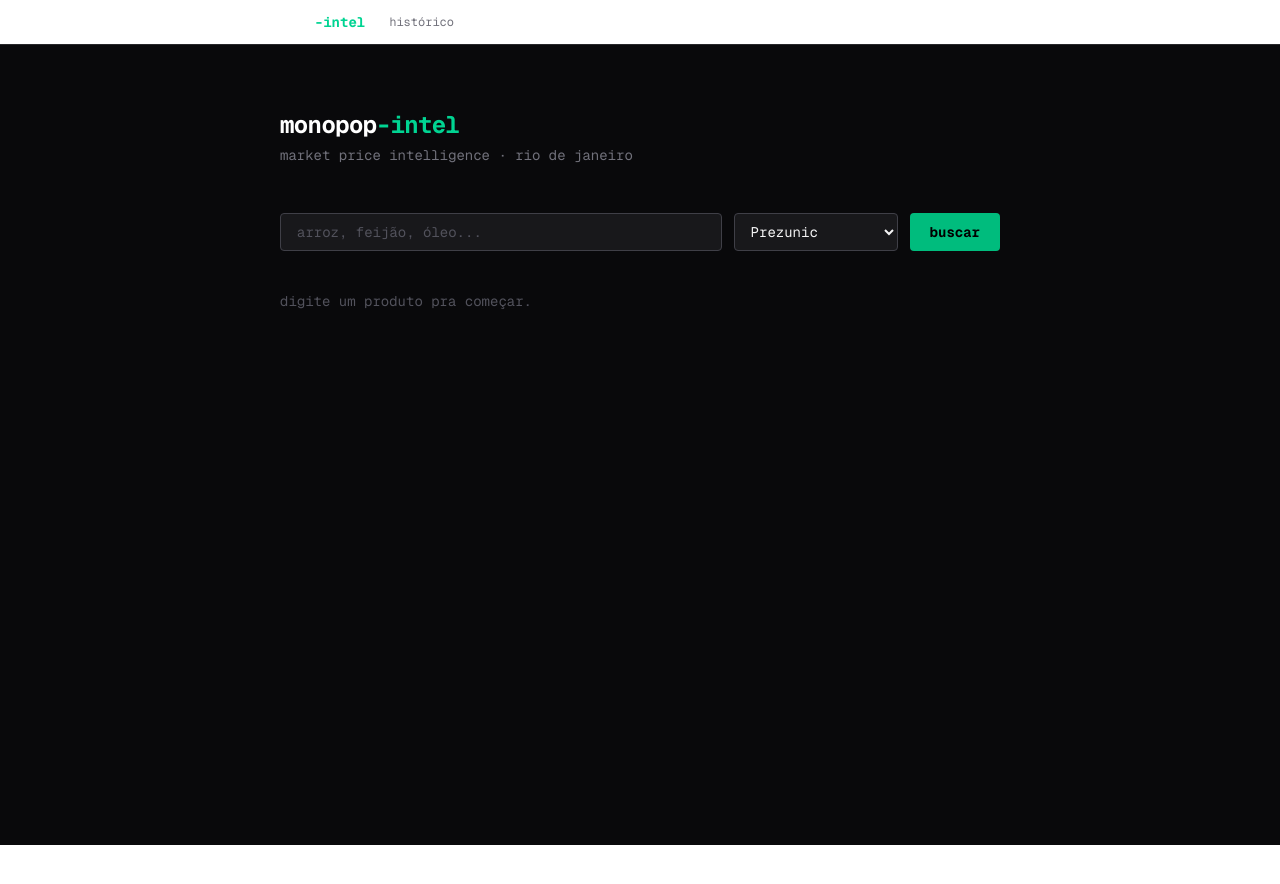
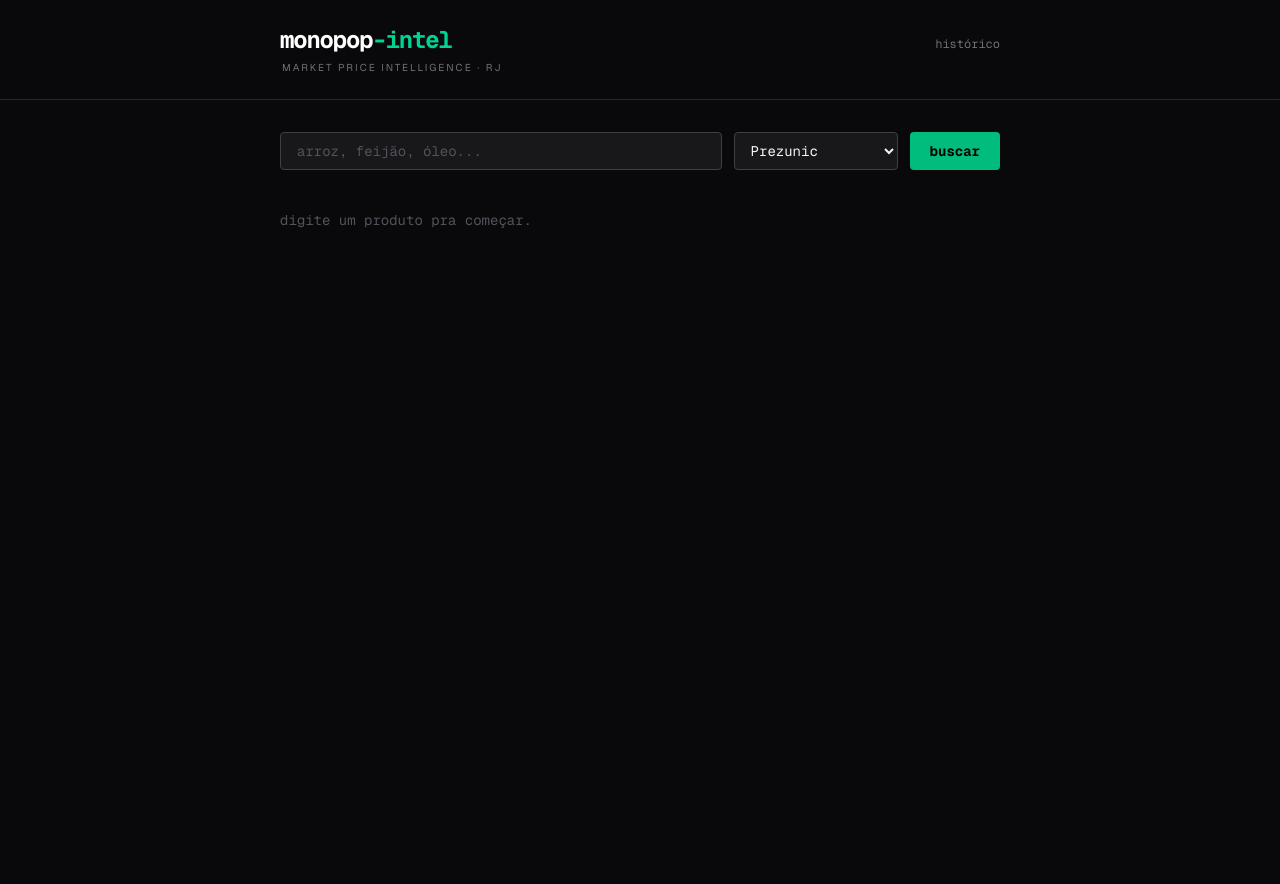
Before and after one commit to majard/monopop-intel, a Next.js app in the folder web/: page / in a window 1280 px wide. Shown: the top 884 px of the page. Before the commit the page ends 845 px from the top, so only its background shows below. Built offline with nearby package versions, Linux system fonts and the light colour scheme.

Commit message:
feat: sort unavailable items last and polish nav layout
- API: sort history results by availability first, then price ASC
- Web: move header to layout, align nav with search container
- Web: larger logo, cleaner history link, consistent spacing

```diff
--- a/web/app/layout.tsx
+++ b/web/app/layout.tsx
@@ -27,12 +27,21 @@ export default function RootLayout({
       className={`${geistSans.variable} ${geistMono.variable} h-full antialiased`}
     >
       <body className="min-h-full flex flex-col bg-zinc-950 text-zinc-100">
-        <nav className="border-b border-zinc-800 px-6 py-3">
-          <div className="max-w-3xl mx-auto flex items-center gap-6">
-            <Link href="/" className="text-sm font-mono font-bold text-white hover:text-emerald-400 transition-colors">
-              monopop<span className="text-emerald-400">-intel</span>
-            </Link>
-            <Link href="/history" className="text-xs font-mono text-zinc-500 hover:text-zinc-300 transition-colors">
+        <nav className="border-b bg-zinc-950 border-zinc-800">
+          <div className="max-w-3xl mx-auto px-6 py-6 flex items-baseline justify-between">
+            <div className="flex flex-col">
+              <Link href="/" className="font-mono font-bold text-white hover:text-emerald-400 transition-colors text-2xl tracking-tighter">
+                monopop<span className="text-emerald-400">-intel</span>
+              </Link>
+              <p className="text-zinc-500 text-[10px] uppercase tracking-[0.2em] mt-1 ml-0.5">
+                market price intelligence · rj
+              </p>
+            </div>
+
+            <Link
+              href="/history"
+              className="text-xs font-mono text-zinc-500 hover:text-emerald-400 transition-colors"
+            >
               histórico
             </Link>
           </div>
--- a/web/app/page.tsx
+++ b/web/app/page.tsx
@@ -85,17 +85,7 @@ export default async function Home({
 
   return (
     <main className="min-h-screen bg-zinc-950 text-zinc-100 font-mono">
-      <div className="max-w-3xl mx-auto px-6 py-16">
-
-        {/* Header */}
-        <div className="mb-12">
-          <h1 className="text-2xl font-bold tracking-tight text-white">
-            monopop<span className="text-emerald-400">-intel</span>
-          </h1>
-          <p className="text-zinc-500 text-sm mt-1">
-            market price intelligence · rio de janeiro
-          </p>
-        </div>
+      <div className="max-w-3xl mx-auto px-6 py-8">
 
         {/* Search form — hidden inputs preservam sort e store */}
         <form method="GET" className="flex flex-col sm:flex-row sm:flex-wrap gap-3 mb-10">
```
Also changed, not shown: 1 other file (tests, documents, lock files or other folders).
